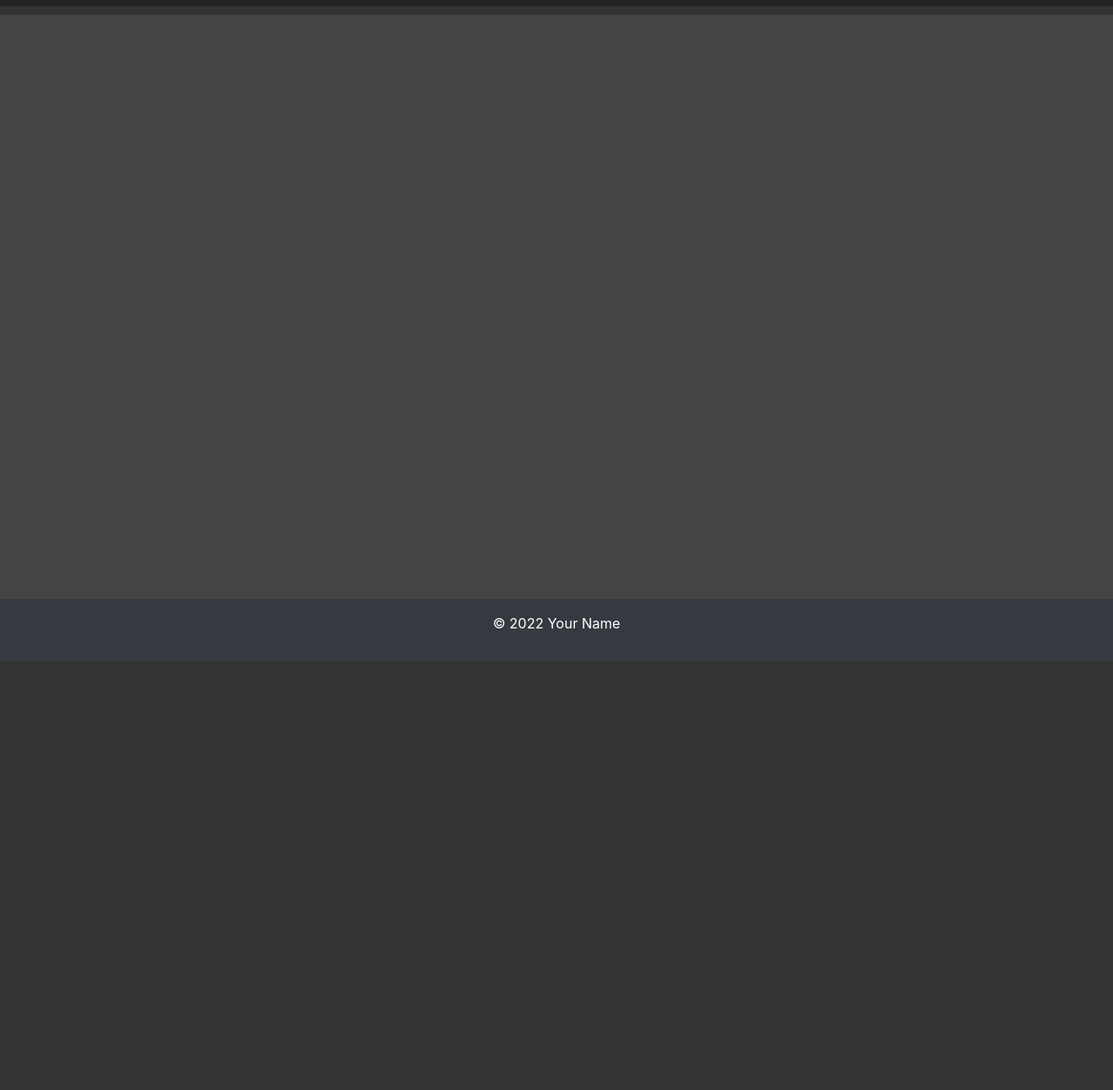
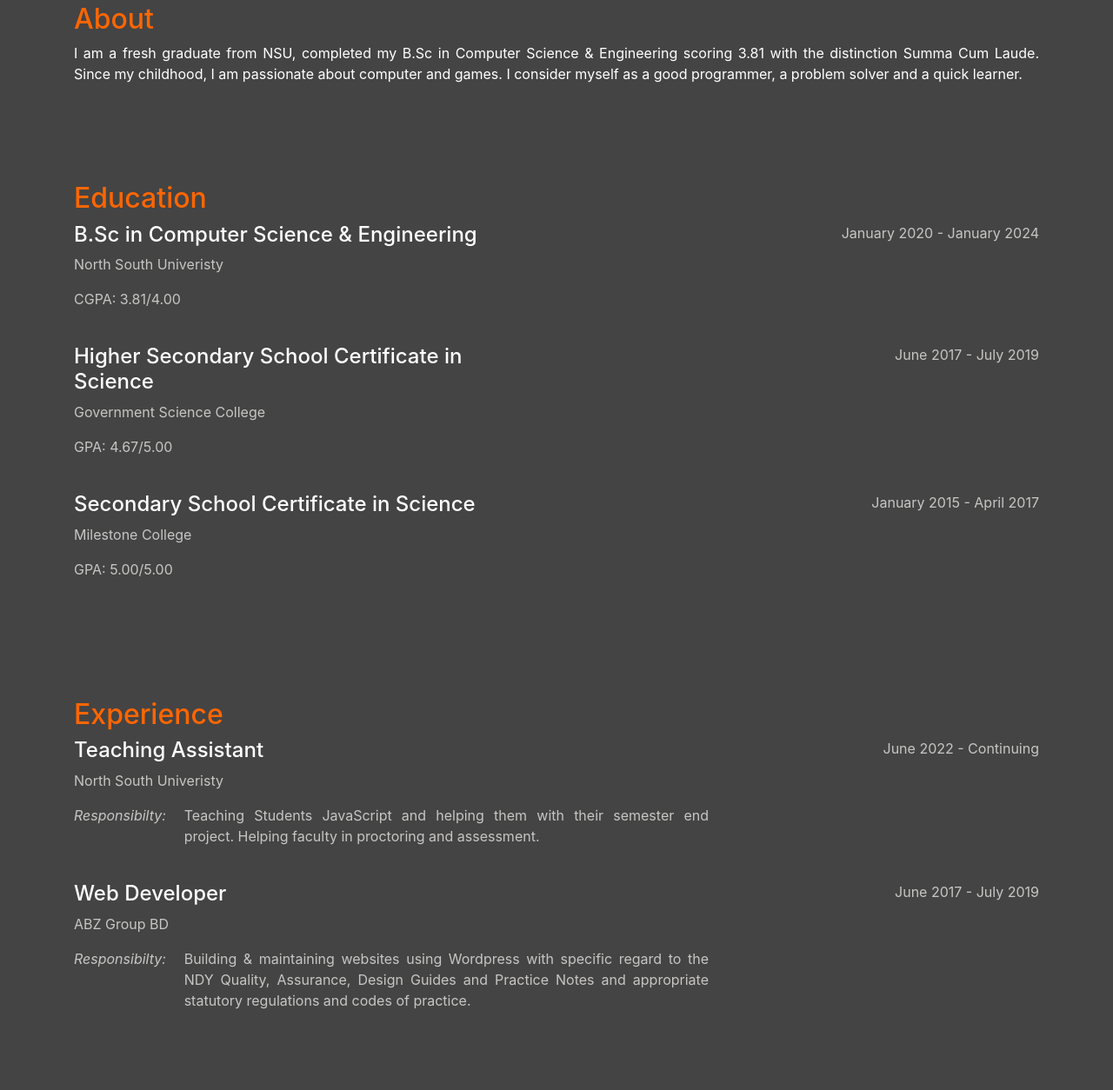
Before and after one commit to Tanvir-Opy/tanviryeasinopy.github.io, a plain HTML site: page index.html in a window 1280 px wide. Shown: the part 590-1844 px from the top of the page at 87% size. Before the commit the page ends 1351 px from the top, so only its background shows below. Drawn offline with nearby package versions, Linux system fonts and the light colour scheme.

Commit message:
Added the about, education and work experience section.

```diff
--- a/index.html
+++ b/index.html
@@ -1,10 +1,11 @@
 <!DOCTYPE html>
 <html lang="en">
+
 <head>
-    <meta charset="UTF-8">
-    <meta name="viewport" content="width=device-width, initial-scale=1">
+    <meta charset="UTF-8" />
+    <meta name="viewport" content="width=device-width, initial-scale=1" />
     <title>Portfolio</title>
-    <link rel="stylesheet" href="https://stackpath.bootstrapcdn.com/bootstrap/4.5.0/css/bootstrap.min.css">
+    <link rel="stylesheet" href="https://stackpath.bootstrapcdn.com/bootstrap/4.5.0/css/bootstrap.min.css" />
     <style>
         body {
             background-color: #333;
@@ -58,10 +59,12 @@
                 left: 0;
                 width: 0;
             }
+
             50% {
                 left: 0;
                 width: 100%;
             }
+
             100% {
                 left: 100%;
                 width: 0;
@@ -71,26 +74,32 @@
         #header-animation {
             background-color: #222;
             color: #fff;
-            animation: header-animation 2s infinite;
         }
 
-        @keyframes header-animation {
-            0% {
-                transform: translateY(0);
+        #heading {
+            color: #ff6600;
+        }
+
+        .education-degree p, .job-description p, .job-duration span, .education-duration span{
+            color: #c7c6c4;
+        }
+
+        @media screen and (max-width: 768px) {
+            .education-duration {
+                float: left;
             }
-            50% {
-                transform: translateY(-10px);
-            }
-            100% {
-                transform: translateY(0);
+            .job-duration {
+                float: left;
             }
         }
     </style>
 </head>
+
 <body>
     <nav class="navbar navbar-expand-lg navbar-dark bg-dark">
         <a class="navbar-brand" href="#">Tanvir Yeasin Opy</a>
-        <button class="navbar-toggler" type="button" data-toggle="collapse" data-target="#navbarNav" aria-controls="navbarNav" aria-expanded="false" aria-label="Toggle navigation">
+        <button class="navbar-toggler" type="button" data-toggle="collapse" data-target="#navbarNav"
+            aria-controls="navbarNav" aria-expanded="false" aria-label="Toggle navigation">
             <span class="navbar-toggler-icon"></span>
         </button>
         <div class="collapse navbar-collapse" id="navbarNav">
@@ -121,22 +130,140 @@
     </nav>
 
     <section id="header-animation" class="text-center p-5">
-        <img src="assets/profile.png" alt="Your Name" class="img-fluid rounded-circle" width="200">
+        <img src="assets/profile.png" alt="Your Name" class="img-fluid rounded-circle" width="200" />
         <h1 class="mt-4">Tanvir Yeasin Opy</h1>
-        <p class="lead">I am a fresh graduate from NSU, completed my B.Sc in Computer Science & Engineering scoring 3.81 with the distinction Summa Cum Laude. Since my childhood, I am passionate about computer and games. I consider myself as a good programmer, a problem solver and a quick learner.</p>
+        <h3 class="card-subtitle mb-2 text-muted">Software Engineer</h3>
         <div class="animated-border"></div>
     </section>
 
-    <style>
-
-    </style>
+    <style></style>
 
     <section id="about" class="p-5">
-        <!-- About section -->
+        <div class="container">
+            <div class="row">
+                <div class="col-md-12">
+                    <h2 id="heading">About</h2>
+                    <p class="text-justify">
+                        I am a fresh graduate from NSU, completed my B.Sc in Computer
+                        Science & Engineering scoring 3.81 with the distinction Summa Cum
+                        Laude. Since my childhood, I am passionate about computer and
+                        games. I consider myself as a good programmer, a problem solver
+                        and a quick learner.
+                    </p>
+                </div>
+            </div>
+        </div>
     </section>
 
     <section id="education" class="p-5">
-        <!-- Education section -->
+        <div class="container">
+            <div class="row">
+                <div class="col-md-12">
+                    <h2 id="heading">Education</h2>
+
+                    <div class="row mb-4">
+                        <div class="col-md-6">
+                            <div class="education-degree">
+                                <h4>B.Sc in Computer Science & Engineering</h4>
+                                <p>North South Univeristy</p>
+                                <p>CGPA: 3.81/4.00</p>
+                            </div>
+                        </div>
+                        <div class="col-md-6">
+                            <div class="education-duration">
+                                <span class="float-right">January 2020 - January 2024</span>
+                            </div>
+                        </div>
+                    </div>
+
+                    <div class="row mb-4">
+                        <div class="col-md-6">
+                            <div class="education-degree">
+                                <h4>Higher Secondary School Certificate in Science</h4>
+                                <p>Government Science College</p>
+                                <p>GPA: 4.67/5.00</p>
+                            </div>
+                        </div>
+                        <div class="col-md-6">
+                            <div class="education-duration">
+                                <span class="float-right">June 2017 - July 2019</span>
+                            </div>
+                        </div>
+                    </div>
+
+                    <div class="row mb-4">
+                        <div class="col-md-6">
+                            <div class="education-degree">
+                                <h4>Secondary School Certificate in Science</h4>
+                                <p>Milestone College</p>
+                                <p>GPA: 5.00/5.00</p>
+                            </div>
+                        </div>
+                        <div class="col-md-6">
+                            <div class="education-duration">
+                                <span class="float-right">January 2015 - April 2017</span>
+                            </div>
+                        </div>
+                    </div>
+
+                </div>
+            </div>
+        </div>
+    </section>
+
+    <section id="job" class="p-5">
+        <div class="container">
+            <div class="row">
+                <div class="col-md-12">
+                    <h2 id="heading">Experience</h2>
+
+                    <div class="row mb-4">
+                        <div class="col-md-8">
+                            <div class="job-description">
+                                <h4>Teaching Assistant</h4>
+                                <p>North South Univeristy</p>
+                                <div class="row">
+                                    <div class="col-md-2">
+                                        <p class="font-italic">Responsibilty:</p>
+                                    </div>
+                                    <div class="col">
+                                        <p class="text-justify">Teaching Students JavaScript and helping them with their semester end project. Helping faculty in proctoring and assessment.</p>
+                                    </div>
+                                </div>
+                            </div>
+                        </div>
+                        <div class="col-md-4">
+                            <div class="job-duration">
+                                <span class="float-right">June 2022 - Continuing</span>
+                            </div>
+                        </div>
+                    </div>
+
+                    <div class="row mb-4">
+                        <div class="col-md-8">
+                            <div class="job-description">
+                                <h4>Web Developer</h4>
+                                <p>ABZ Group BD</p>
+                                <div class="row">
+                                    <div class="col-md-2">
+                                        <p class="font-italic">Responsibilty:</p>
+                                    </div>
+                                    <div class="col">
+                                        <p class="text-justify">Building & maintaining websites using Wordpress with specific regard to the NDY Quality, Assurance, Design Guides and Practice Notes and appropriate statutory regulations and codes of practice.</p>
+                                    </div>
+                                </div>
+                            </div>
+                        </div>
+                        <div class="col-md-4">
+                            <div class="job-duration">
+                                <span class="float-right">June 2017 - July 2019</span>
+                            </div>
+                        </div>
+                    </div>
+
+                </div>
+            </div>
+        </div>
     </section>
 
     <section id="experience" class="p-5">
@@ -166,4 +293,5 @@
     <script src="https://code.jquery.com/jquery-3.5.1.slim.min.js"></script>
     <script src="https://stackpath.bootstrapcdn.com/bootstrap/4.5.0/js/bootstrap.min.js"></script>
 </body>
+
 </html>
```
